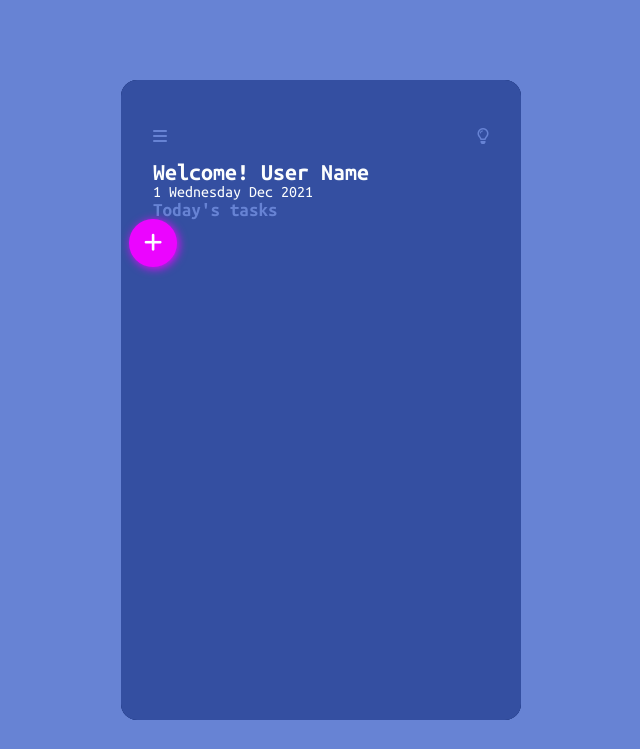
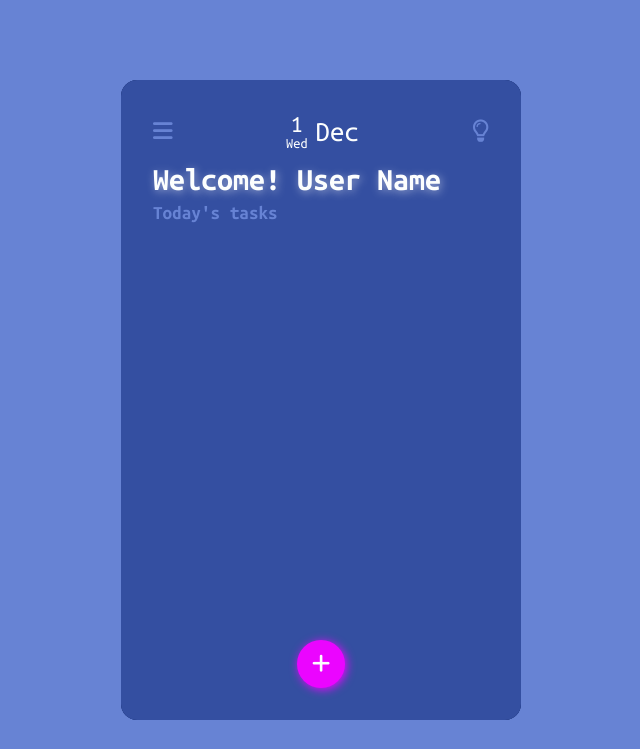
Before and after one commit to alexis00rod/todo-list, a plain HTML site: page index.html in a window 1280 px wide. Shown: the whole page, without its empty margins (319-959 px from the left). Drawn offline with Linux system fonts and the light colour scheme.

Commit message:
Agrege flex y estilos al container

```diff
--- a/index.html
+++ b/index.html
@@ -28,20 +28,22 @@
         </div>
 
         <div class="container">
+            <!-- Container Header -->
             <div class="container-header">
-                <div class="container-header-ctrl">
-                    <i class="fas fa-bars btnShowMenu"></i>
-                    <i class="far fa-lightbulb btnChangeTheme"></i>
+                <button class="fas fa-bars btnShowMenu"></button>
+                <!-- Container Date -->
+                <div class="date">
+                    <div class="date-day">
+                        <span class="day-number"></span>
+                        <span class="day-text"></span>
+                    </div>
+                    <span class="date-month"></span>
                 </div>
+                <button class="far fa-lightbulb btnChangeTheme"></button>
+            </div>
+            <!-- Container Tasks -->
+            <div class="task-container">
                 <h2>Welcome! User Name</h2>
-                <div class="container-header-date">
-                    <span class="date-number"></span>
-                    <span class="date-text"></span>
-                    <span class="date-month"></span>
-                    <span class="date-year"></span>
-                </div>
-            </div>
-            <div class="task-container">
                 <h4>Today's tasks</h4>
                 <ul class="tasks-list"></ul>
                 <button class="fas fa-plus btnNewTask"></button>
--- a/index.js
+++ b/index.js
@@ -18,17 +18,15 @@ btnChangeTheme.addEventListener("click",() => {
 })
 
 // Function for show data of the day
-const dateNumber = document.querySelector(".date-number")
-const dateText = document.querySelector(".date-text")
+const dateNumber = document.querySelector(".day-number")
+const dateText = document.querySelector(".day-text")
 const dateMonth = document.querySelector(".date-month")
-const dateYear = document.querySelector(".date-year")
 
 const setDate = () => {
     const date = new Date()
     dateNumber.textContent = date.toLocaleString("en", {day: "numeric"})
-    dateText.textContent = date.toLocaleString("en", {weekday: "long"})
+    dateText.textContent = date.toLocaleString("en", {weekday: "short"})
     dateMonth.textContent = date.toLocaleString("en", {month: "short"})
-    dateYear.textContent = date.toLocaleString("en", {year: "numeric"})
 }
 
 setDate()
--- a/style.css
+++ b/style.css
@@ -120,47 +120,79 @@ button {
     padding: 2rem;
     color: var(--color-font);
     transition: .5s;
+    display: flex;
+    flex-direction: column;
+    gap: .8rem;
 }
-.container-header-ctrl {
-    width: 100%;
-    height: 3rem;
+
+/* Container Header */
+.container-header {
+    display: flex;
+    justify-content: space-between;
+    align-items: center;
+}
+.container-header button {
+    background: none;
+    color: var(--color-font2);
+    font-size: 1.4rem;
+    cursor: pointer;
+}
+
+/* Container Date */
+.date {
     display: flex;
     align-items: center;
-    justify-content: space-between;
+    gap: 0.5rem;
 }
-.container-header-ctrl i {
-    color: var(--color-font2);
-    cursor: pointer;
+.date-day {
+    display: flex;
+    flex-direction: column;
+    align-items: center;
 }
-.change-theme {
-    background-color: var(--color-font);
-    color: var(--color-card);
+.day-number {
+    font-size: 1.5rem;
 }
-.show-menu {
-    top: 10%;
-    height: 80%;
-    left: 80%;
+.day-text {
+    font-size: .9rem;
+}
+.date-month {
+    font-size: 1.8rem;
 }
 
 /* Task Container */
 .task-container {
-
+    flex-grow: 1;
+    display: flex;
+    flex-direction: column;
+}
+.task-container h2 {
+    font-size: 2rem;
+    text-shadow: .1rem .1rem .5rem rgba(255,255,255,.5);
 }
 .task-container h4 {
     color: var(--color-font2);
     font-size: 1.2rem;
+    padding: .5rem 0;
 }
 .tasks-list {
-
+    width: 100%;
+    display: flex;
+    flex-direction: column;
+    gap: 1rem;
+    flex-grow: 1;
 }
 .tasks-list li {
-
+    width: 100%;
+    background-color: var(--color-card);
+    box-shadow: .1rem .1rem .6rem var(--color-card);
+    padding: .8rem 1.3rem;
+    border-radius: 1rem;
 }
 
 /* Form for new task*/
 .form-newTask {
     position: absolute;
-    top: 150%;
+    top: 100%;
     left: 0;
     width: 100%;
     height: 100%;
@@ -179,7 +211,7 @@ button {
 
 /* Buttons */
 .btnNewTask {
-    margin: 0 auto;
+    margin: auto;
     background-color: var(--color-primary);
     box-shadow: .1rem .1rem .6rem var(--color-primary);
     width: 3rem;
@@ -191,9 +223,6 @@ button {
     align-items: center;
     justify-content: center;
     color: var(--color-font);
-    left: 50%;
-    transform: translateX(-50%);
-    z-index: 2;
 }
 .btnCloseForm {
     border: .1rem solid var(--color-font2);
```
